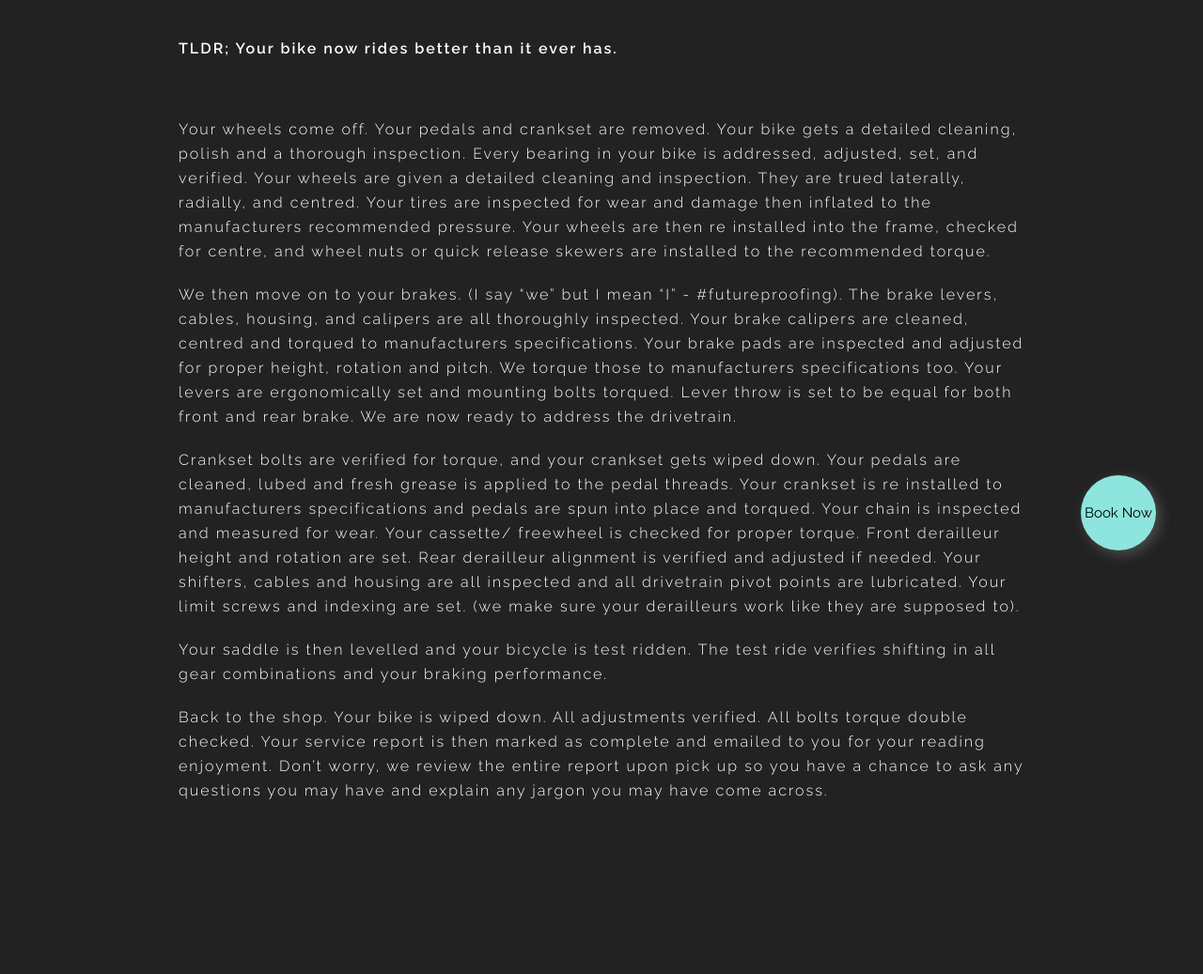
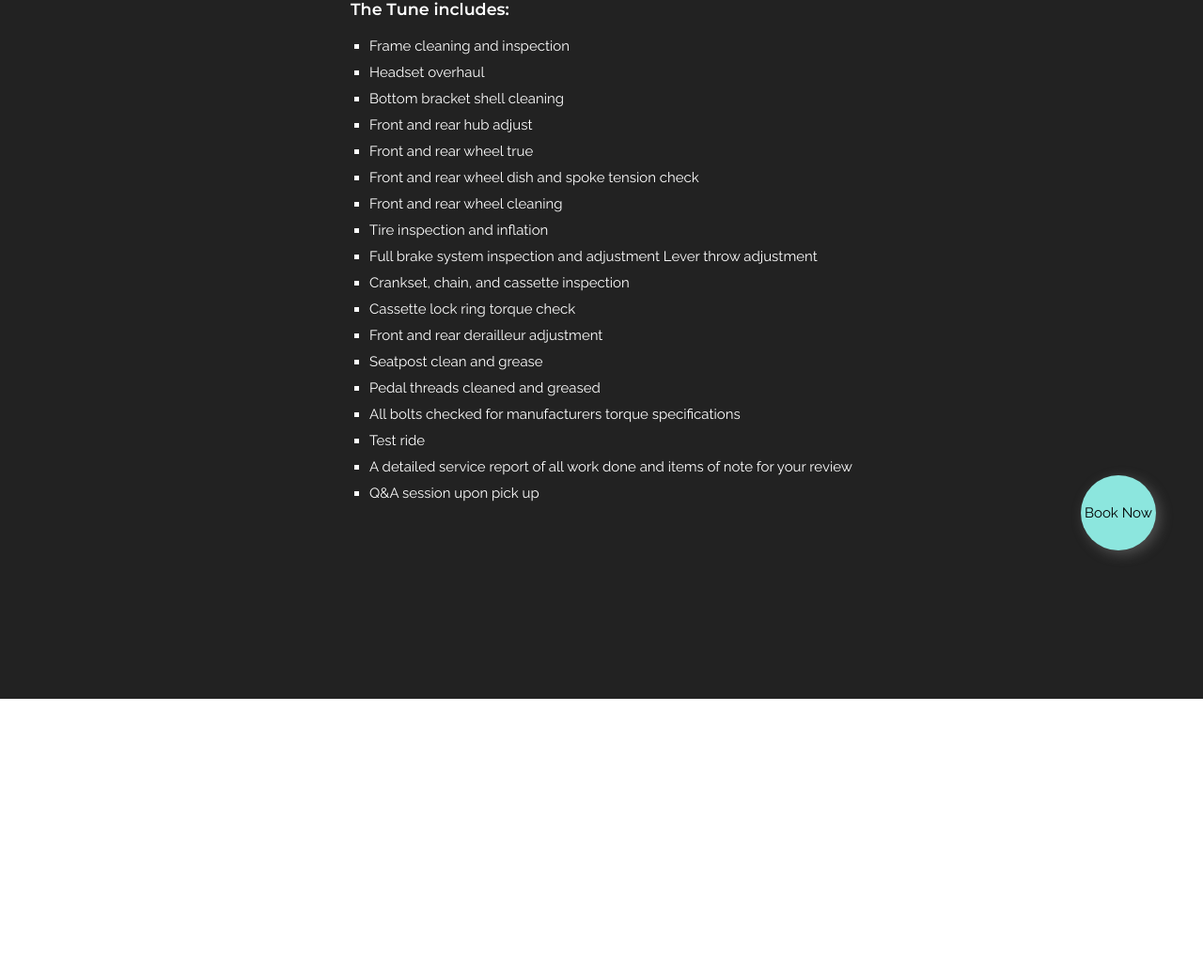
Before and after one commit to matldupont/woodward-bicycle-co, a Gatsby site: page /thetune in a window 1280 px wide. Shown: the part 154-1191 px from the top of the page at 94% size. After the commit the page ends 898 px from the top, so only its background shows below. Built offline with nearby package versions, Linux system fonts and the light colour scheme; Gatsby itself is replaced by a stand-in of ours.

Commit message:
adjusted copy and about page styling

```diff
--- a/src/pages/about/index.md
+++ b/src/pages/about/index.md
@@ -1,21 +1,14 @@
 ---
 templateKey: about-page
 title: About Woodward Bicycle Co.
-heading: "Hi, I'm Lukasz Dybinski."
+heading: 'Hi,'
 paragraph1: >-
-  I worked as the Master Mechanic at MEC Ottawa for 6 years, before starting
-  Woodward Bicycle Co. in the summer of 2018. I'm passionate about bikes, and
-  launched WBco with the intention to transform the typical experience of
-  getting your bike serviced into a personal, fun, and efficient one.
+  I’m Lukasz Dybinski and I am passionate about bikes!
 paragraph2: >-
-  I'm committed to service excellence, and to help people get outside, enjoy
-  their rides, and get excited about their bikes.
+  I launched Woodward Bicycle Co in the summer of 2018 after working as Master mechanic for MEC for 6 years with the intention of transforming the typical experience of getting your bike serviced into a personal, fun and informative one.  I want to get you excited to ride your bike again!
 paragraph3: >-
-  To ensure there is enough time to create this experience (and to avoid
-  lengthly wait times for you), I provide services by appointment only. If you
-  don't see an appointment time that works for you, give me a shout and we'll
-  find one.
-paragraph4: 'Dang! '
+  I plan on doing all this by providing you with the highest quality of repairs, teaching you want you want to know about your ride, and answering any question you may have so that you can go ride your bike with confidence!
+paragraph4: To ensure there is enough time to do this,  i provide all my services by appointment only.  If you don’t see and appointment time that works for you, shoot me an email and we will find one that does 🤟🏻.
 roundImage:
   image: /img/headshot.jpg
 bannerImage:
--- a/src/pages/services/index.md
+++ b/src/pages/services/index.md
@@ -9,7 +9,7 @@ mainPackage:
   description: Start here. Your bike is cleaned, inspected, and I tune the hell out of it.
   pageUrl: /thetune
 serviceCategories:
-  - title: the top-ups
+  - title: Side Dishes
     services:
       - service: Cables and housing install
         price: $25 per set
@@ -17,10 +17,18 @@ serviceCategories:
         price: $45
       - service: Brake service
         price: $25 per
-  - title: refills
+      - service: Wheel build
+        price: $75 per
+      - service: Flat fix (tube included)
+        price: $25
+      - service: Hub overhaul
+        price: $25
+      - service: Handlebar wrap
+        price: $25
+  - title: Services not currently on offer
     services:
-      - service: Wheel build
-        price: $70 per
-      - service: Brake cables and housing
-        price: $35 per
+      - service: Suspension service
+      - service: Brake bleeds
+      - service: E bike service
+      - service: Recumbent or tandem repairs
 ---
--- a/src/pages/thetune.js
+++ b/src/pages/thetune.js
@@ -41,23 +41,38 @@ const TuneWrapper = styled(Wrapper)`
   display: flex;
   flex-direction: column;
   padding-bottom: 20rem;
+  color: ${color.white};
 `
 
-const TuneParagraph = styled.p`
-  color: ${color.white};
-  font-size: 1.6rem;
-  font-weight: 300;
-  letter-spacing: 2px;
-  line-height: 2.6rem;
+// const TuneParagraph = styled.p`
+//   color: ${color.white};
+//   font-size: 1.6rem;
+//   font-weight: 300;
+//   letter-spacing: 2px;
+//   line-height: 2.6rem;
 
-  &:not(:last-child) {
-    margin-bottom: 2rem;
-  }
+//   &:not(:last-child) {
+//     margin-bottom: 2rem;
+//   }
+// `
+
+const TuneListHeading = styled.h3`
+  margin-bottom: 2rem;
 `
 
-const TLDRParagraph = styled(TuneParagraph)`
-  font-weight: 600;
-  padding: 4rem 0;
+// const TLDRParagraph = styled(TuneParagraph)`
+//   font-weight: 600;
+//   padding: 4rem 0;
+// `
+
+const TuneList = styled.ul`
+  color: ${color.white};
+  margin-left: 2rem;
+  list-style-type: square;
+`
+
+const TuneListItem = styled.li`
+  margin-bottom: 1rem;
 `
 
 const propTypes = {
@@ -89,57 +104,38 @@ const TheTune = ({ location }) => {
             </BackButton>
           </TuneHeadingWrapper>
 
-          <TLDRParagraph>
-            TLDR; Your bike now rides better than it ever has.
-          </TLDRParagraph>
-          <TuneParagraph>
-            Your wheels come off. Your pedals and crankset are removed. Your
-            bike gets a detailed cleaning, polish and a thorough inspection.
-            Every bearing in your bike is addressed, adjusted, set, and
-            verified. Your wheels are given a detailed cleaning and inspection.
-            They are trued laterally, radially, and centred. Your tires are
-            inspected for wear and damage then inflated to the manufacturers
-            recommended pressure. Your wheels are then re installed into the
-            frame, checked for centre, and wheel nuts or quick release skewers
-            are installed to the recommended torque.
-          </TuneParagraph>
-          <TuneParagraph>
-            We then move on to your brakes. (I say “we” but I mean “I” -
-            #futureproofing). The brake levers, cables, housing, and calipers
-            are all thoroughly inspected. Your brake calipers are cleaned,
-            centred and torqued to manufacturers specifications. Your brake pads
-            are inspected and adjusted for proper height, rotation and pitch. We
-            torque those to manufacturers specifications too. Your levers are
-            ergonomically set and mounting bolts torqued. Lever throw is set to
-            be equal for both front and rear brake. We are now ready to address
-            the drivetrain.
-          </TuneParagraph>
-          <TuneParagraph>
-            Crankset bolts are verified for torque, and your crankset gets wiped
-            down. Your pedals are cleaned, lubed and fresh grease is applied to
-            the pedal threads. Your crankset is re installed to manufacturers
-            specifications and pedals are spun into place and torqued. Your
-            chain is inspected and measured for wear. Your cassette/ freewheel
-            is checked for proper torque. Front derailleur height and rotation
-            are set. Rear derailleur alignment is verified and adjusted if
-            needed. Your shifters, cables and housing are all inspected and all
-            drivetrain pivot points are lubricated. Your limit screws and
-            indexing are set. (we make sure your derailleurs work like they are
-            supposed to).
-          </TuneParagraph>
-          <TuneParagraph>
-            Your saddle is then levelled and your bicycle is test ridden. The
-            test ride verifies shifting in all gear combinations and your
-            braking performance.
-          </TuneParagraph>
-          <TuneParagraph>
-            Back to the shop. Your bike is wiped down. All adjustments verified.
-            All bolts torque double checked. Your service report is then marked
-            as complete and emailed to you for your reading enjoyment. Don’t
-            worry, we review the entire report upon pick up so you have a chance
-            to ask any questions you may have and explain any jargon you may
-            have come across.
-          </TuneParagraph>
+          <TuneListHeading>The Tune includes:</TuneListHeading>
+          <TuneList>
+            <TuneListItem>Frame cleaning and inspection</TuneListItem>
+            <TuneListItem>Headset overhaul </TuneListItem>
+            <TuneListItem>Bottom bracket shell cleaning </TuneListItem>
+            <TuneListItem>Front and rear hub adjust </TuneListItem>
+            <TuneListItem>Front and rear wheel true </TuneListItem>
+            <TuneListItem>
+              Front and rear wheel dish and spoke tension check{' '}
+            </TuneListItem>
+            <TuneListItem>Front and rear wheel cleaning </TuneListItem>
+            <TuneListItem>Tire inspection and inflation </TuneListItem>
+            <TuneListItem>
+              Full brake system inspection and adjustment Lever throw adjustment{' '}
+            </TuneListItem>
+            <TuneListItem>
+              Crankset, chain, and cassette inspection{' '}
+            </TuneListItem>
+            <TuneListItem>Cassette lock ring torque check </TuneListItem>
+            <TuneListItem>Front and rear derailleur adjustment </TuneListItem>
+            <TuneListItem>Seatpost clean and grease </TuneListItem>
+            <TuneListItem>Pedal threads cleaned and greased </TuneListItem>
+            <TuneListItem>
+              All bolts checked for manufacturers torque specifications
+            </TuneListItem>
+            <TuneListItem>Test ride </TuneListItem>
+            <TuneListItem>
+              A detailed service report of all work done and items of note for
+              your review{' '}
+            </TuneListItem>
+            <TuneListItem>Q&A session upon pick up</TuneListItem>
+          </TuneList>
         </TuneContent>
       </TuneWrapper>
     </Layout>
```
Also changed, not shown: src/templates/about-page.js (+10 -4 lines).
